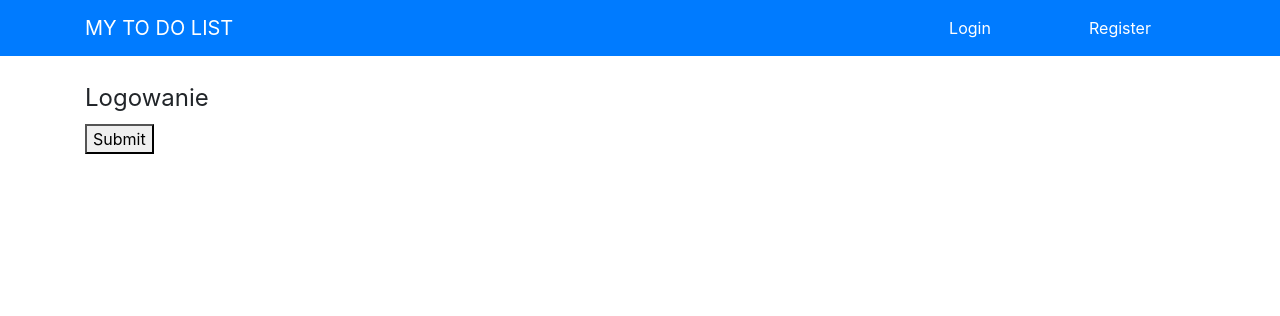
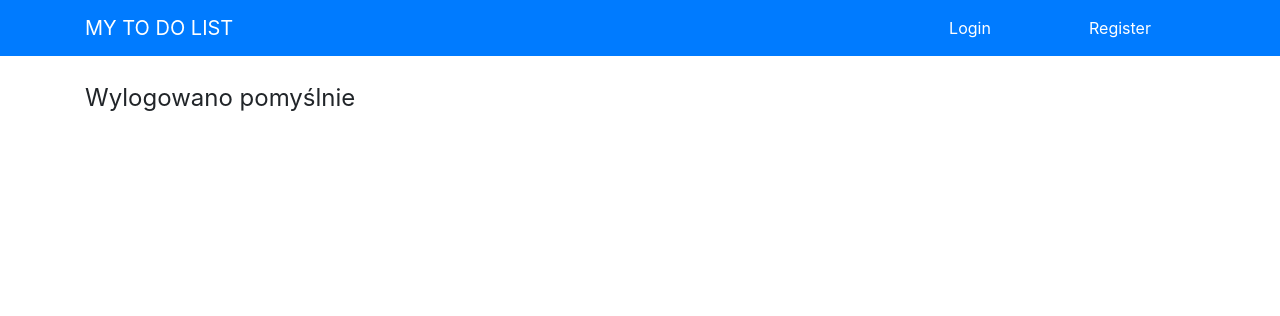
Before and after one commit to humanbeing-dev/MyTodo_App, a Django app: page /logout/ in a window 1280 px wide. Shown: the top 316 px of the page. Run offline with Django 3.2, Linux system fonts and the light colour scheme; some libraries are stand-ins or nearby versions.

```diff
--- /dev/null
+++ b/requirements.txt
@@ -0,0 +1,6 @@
+asgiref==3.2.10
+Django==3.1
+django-crispy-forms==1.9.2
+python-decouple==3.3
+pytz==2020.1
+sqlparse==0.3.1
--- a/todo/templates/todo/layout.html
+++ b/todo/templates/todo/layout.html
@@ -30,8 +30,6 @@
         </div>
     </nav>
 
-
-
     <div class="container">
         {% if messages %}
             {% for message in messages %}
--- a/user/templates/user/login.html
+++ b/user/templates/user/login.html
@@ -3,7 +3,7 @@
 
 {% block content %}
 
-    <legend>Logowanie</legend>
+    <legend>Login</legend>
     <form method="POST">
         {% csrf_token %}
         {{ form|crispy }}
--- a/user/templates/user/logout.html
+++ b/user/templates/user/logout.html
@@ -3,11 +3,6 @@
 
 {% block content %}
 
-    <legend>Logowanie</legend>
-    <form method="POST">
-        {% csrf_token %}
-        {{ form|crispy }}
-        <button type="submit">Submit</button>
-    </form>
+    <legend>Wylogowano pomyślnie</legend>
 
 {% endblock content %}
--- a/user/templates/user/register.html
+++ b/user/templates/user/register.html
@@ -3,7 +3,7 @@
 
 {% block content %}
 
-    <legend>Rejestracja</legend>
+    <legend>Registration</legend>
     <form method="POST">
         {% csrf_token %}
         {{ form|crispy }}
```
Also changed, not shown: db.sqlite3.
